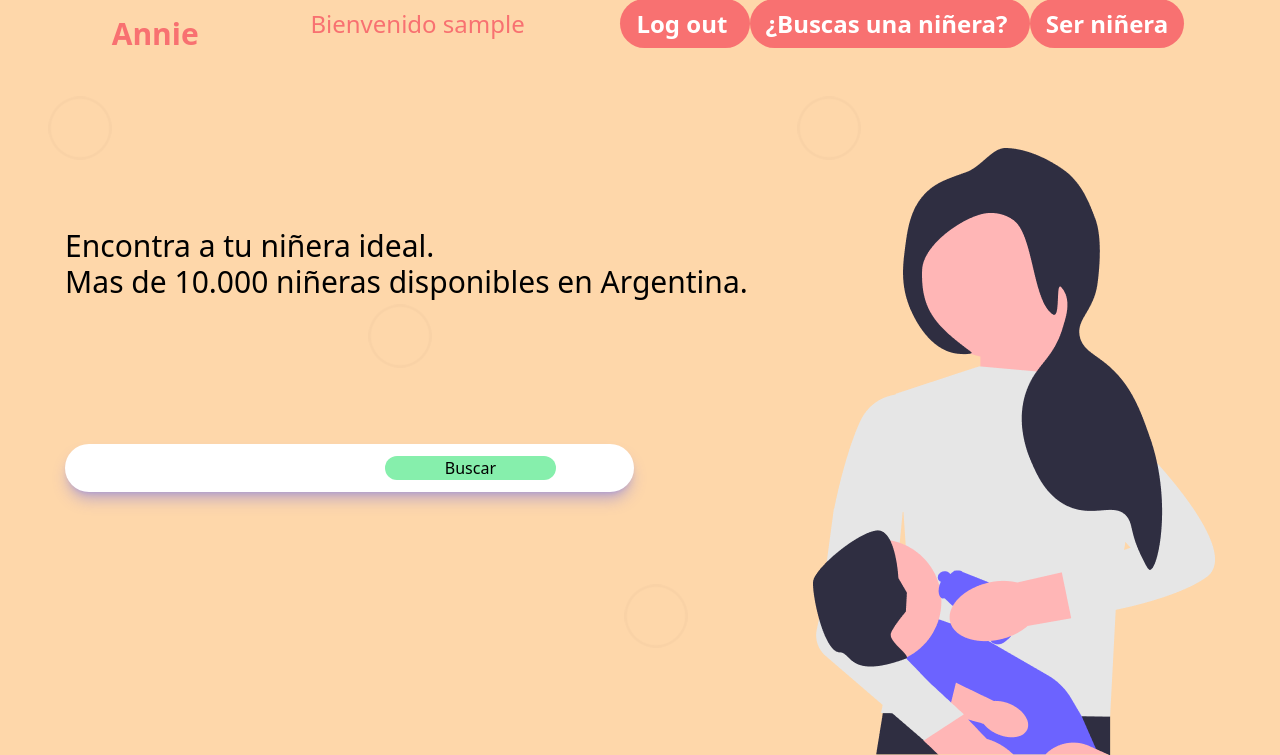
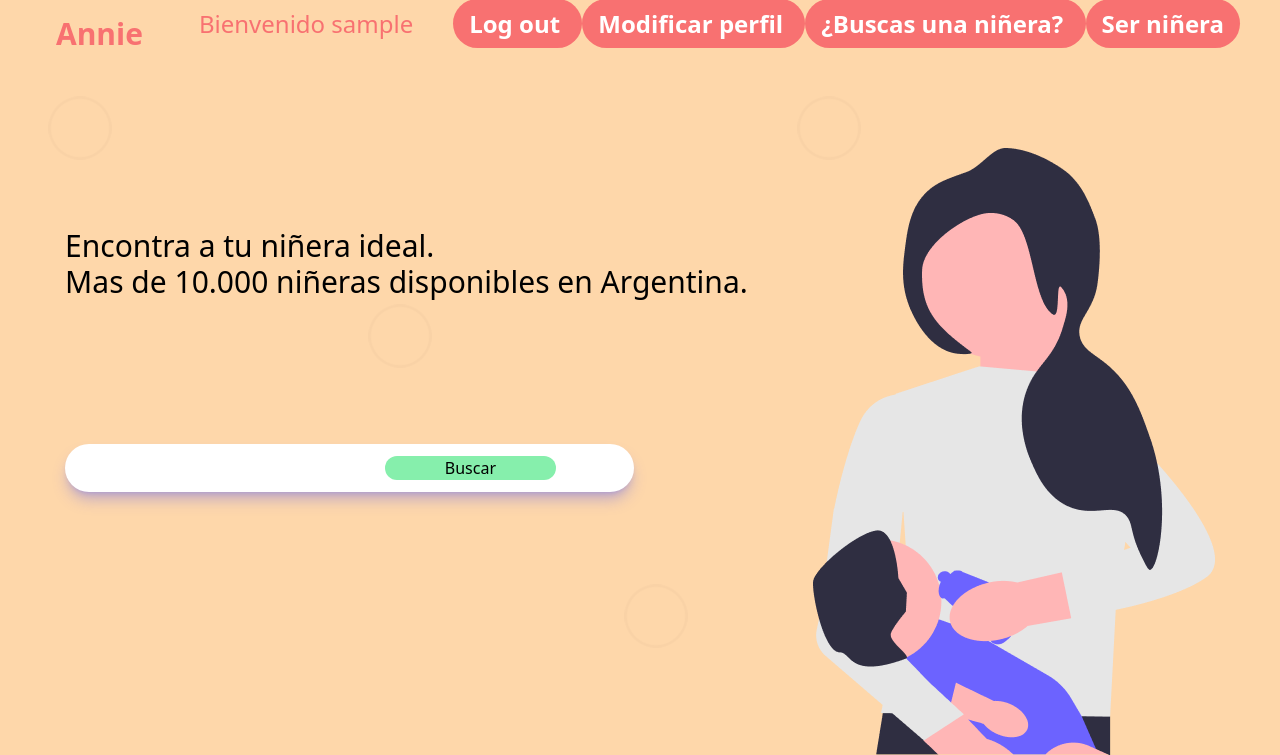
Before and after one commit to Hotbones/Annie, a Django app: page / in a window 1280 px wide. Shown: the top 755 px of the page. Run offline with Django 4.2, Linux system fonts and the light colour scheme; the visitor is signed in with stand-in values (Sample User, id 1); some libraries are stand-ins or nearby versions.

Commit message:
update perfil

```diff
--- a/proyecto_nocountry/mainapp/templates/mainapp/index.html
+++ b/proyecto_nocountry/mainapp/templates/mainapp/index.html
@@ -24,6 +24,9 @@
 
                 <a class="bg-red-400 hover:bg-red-600 text-white font-bold py-2 px-4 rounded-full" href="{% url 'logout' %}">
                     Log out
+                </a>
+                <a class="bg-red-400 hover:bg-red-600 text-white font-bold py-2 px-4 rounded-full" href="{% url 'perfil' user %}">
+                    Modificar perfil
                 </a>
                 <a class="bg-red-400 hover:bg-red-600 text-white font-bold py-2 px-4 rounded-full" href="{% url 'reg-cliente' user %}">
                     ¿Buscas una niñera?
--- a/proyecto_nocountry/mainapp/urls.py
+++ b/proyecto_nocountry/mainapp/urls.py
@@ -8,7 +8,7 @@ urlpatterns = [
     path('reg-cliente/<str:user>', views.register_cliente, name="reg-cliente"),
     path('reg-niñera/<str:user>', views.register_niñera, name="reg-niñera"),
     path('registro/', views.register, name="registro"),
-    # path('<int:pk>', views.asignar_rol, name='asignar_rol'),
+    path('perfil/<str:user>', views.update_perfil, name='perfil'),
     path('logueo/', views.logueo, name="logueo"),
     path('logout/', views.log_out, name="logout")
 ]
--- a/proyecto_nocountry/mainapp/views.py
+++ b/proyecto_nocountry/mainapp/views.py
@@ -1,3 +1,4 @@
+from django.http import HttpResponse
 from django.shortcuts import render,redirect
 from django.contrib import messages
 from django.contrib.auth.decorators import login_required
@@ -125,3 +126,40 @@ def register_cliente(request,user):
             messages.error(request, message='Ha ocurrido un error con los campos a llenar.')
 
     return render(request, 'mainapp/register_cliente.html', {'form_cliente':form})
+
+
+@login_required(login_url='logueo')
+def update_perfil(request,user):
+    # try:
+    #     perfil = Niñera.objects.get(perfil_niñera=request.user)
+    #     form = NiñeraForm(instance=perfil)
+    #     if request.user != perfil.perfil_niñera:
+    #         return HttpResponse('No estás autorizado aquí')
+    # except:
+    #     pass
+    # try:
+    perfil = Cliente.objects.get(perfil_cliente=request.user)
+    form = ClienteForm(instance=perfil)
+    if request.user != perfil.perfil_cliente:
+        return HttpResponse('No estás autorizado aquí')
+# except:
+    mod = Cliente.objects.get(perfil_cliente=request.user)
+
+    form=RegisterForm(request.POST, instance=mod)
+    messages.error(request,'No existe ningún perfil')
+
+    if request.method == 'POST':
+        if form.is_valid():
+            form.save()
+            messages.success('Perfil actualizado exitosamente!')
+            return redirect('index')
+    else:
+        # print(Niñera.objects.get(perfil_niñera=request.user))
+        print(Cliente.objects.get(perfil_cliente=request.user))
+        print(request.user)
+
+        perfil=User()
+
+
+    context = {'perfil':perfil, 'form':form}
+    return render(request, 'mainapp/perfil.html', context)
```
Also changed, not shown: proyecto_nocountry/mainapp/templates/mainapp/perfil.html (added, +25 -0 lines).
